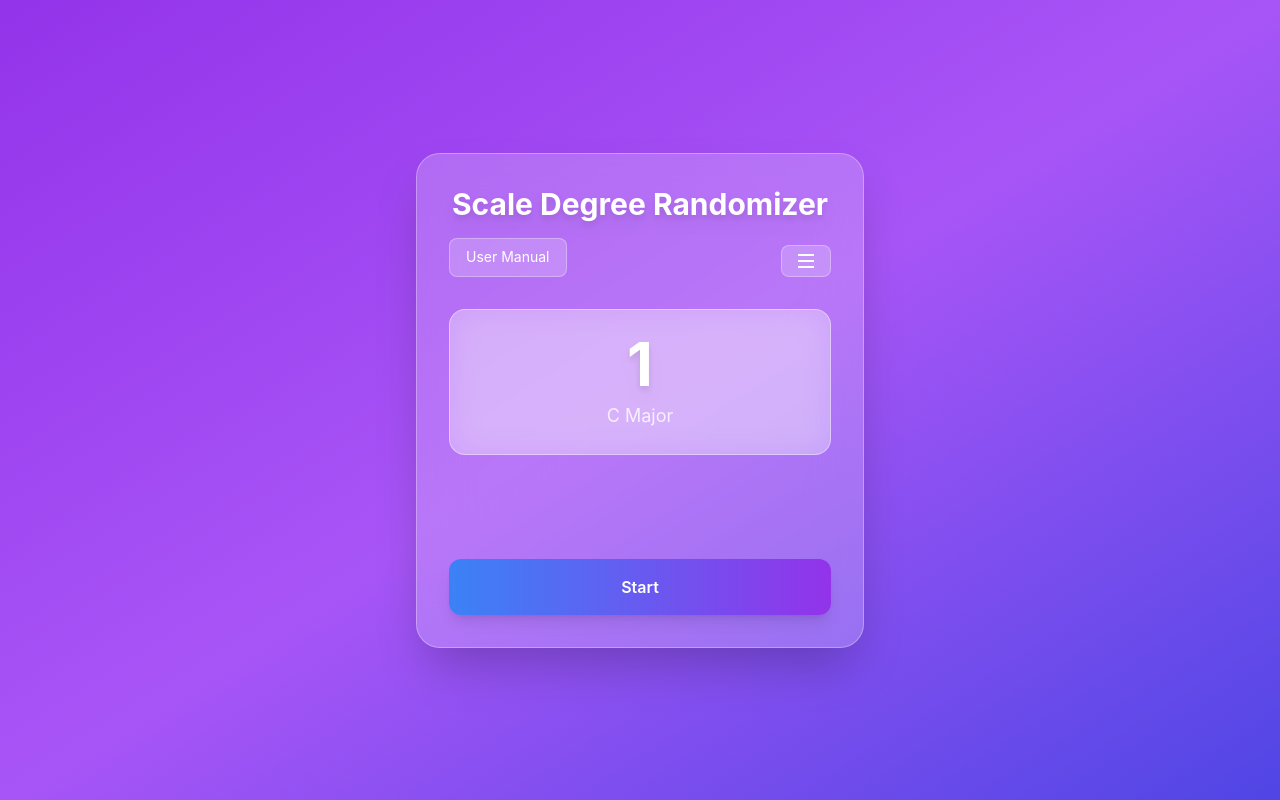
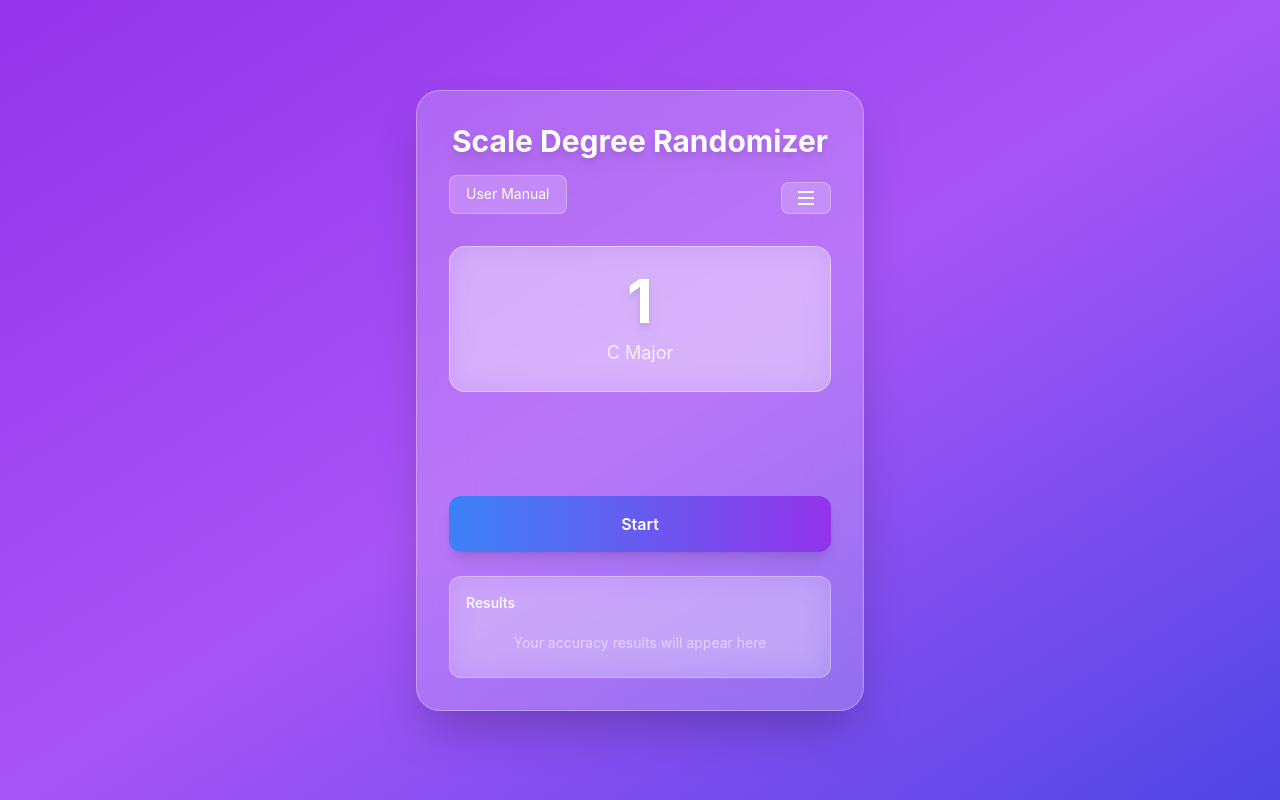
Before and after one commit to Tycholiz/ScaleDegreeRandomizer, a React (Create React App) app: page / in a window 1280 px wide. Built offline with nearby package versions, Linux system fonts and the light colour scheme.

Commit message:
min interval of 1s and reduce jankiness of results section

```diff
--- a/src/ChordScaleRandomizer.tsx
+++ b/src/ChordScaleRandomizer.tsx
@@ -609,7 +609,7 @@ const ChordScaleRandomizer: React.FC = () => {
                     </label>
                     <input
                       type="range"
-                      min="0.5"
+                      min="1"
                       max="5"
                       step="0.25"
                       value={interval}
@@ -786,30 +786,13 @@ const ChordScaleRandomizer: React.FC = () => {
             {isPlaying ? "Stop" : "Start"}
           </button>
 
-          {/* Accuracy Tracking */}
-          {(() => {
-            console.log("Checking results for UI render:", {
-              results,
-              length: results.length,
-            });
-            return results.length > 0;
-          })() && (
-            <>
-              {/* Accuracy Percentage */}
-              <div className="backdrop-blur-lg bg-white/20 rounded-xl p-4">
-                <div className="text-xl font-bold text-white text-center mb-2">
-                  Accuracy: {calculateAccuracy()}%
-                </div>
-                <div className="text-sm text-white/70 text-center">
-                  {results.filter((r) => r).length} correct out of{" "}
-                  {results.length} attempts
-                </div>
-              </div>
-
-              {/* Results List */}
+          {/* Results Section - Always visible to prevent layout shift */}
           <div className="backdrop-blur-lg bg-white/20 rounded-xl border border-white/30 p-4">
             <div className="flex justify-between items-center mb-3">
-                  <div className="text-white text-sm font-medium">Results</div>
+              <div className="text-white text-sm font-medium">
+                Results {results.length > 0 && `- ${calculateAccuracy()}% accurate`}
+              </div>
+              {results.length > 0 && (
                 <button
                   onClick={() => {
                     setResults([]);
@@ -825,9 +808,11 @@ const ChordScaleRandomizer: React.FC = () => {
                 >
                   Reset
                 </button>
+              )}
             </div>
-                <div className="flex flex-wrap gap-2 justify-center">
-                  {results.map((isCorrect, index) => (
+            <div className="flex flex-wrap gap-2 justify-center min-h-[2rem]">
+              {results.length > 0 ? (
+                results.map((isCorrect, index) => (
                   <div
                     key={index}
                     className={`w-8 h-8 rounded-lg flex items-center justify-center font-bold text-lg ${
@@ -838,11 +823,14 @@ const ChordScaleRandomizer: React.FC = () => {
                   >
                     {isCorrect ? "✓" : "✕"}
                   </div>
-                  ))}
+                ))
+              ) : (
+                <div className="text-white/50 text-sm text-center py-2">
+                  Your accuracy results will appear here
+                </div>
+              )}
             </div>
           </div>
-            </>
-          )}
         </div>
       </div>
 
```
Lines whose indentation alone changed are shown as unchanged.
